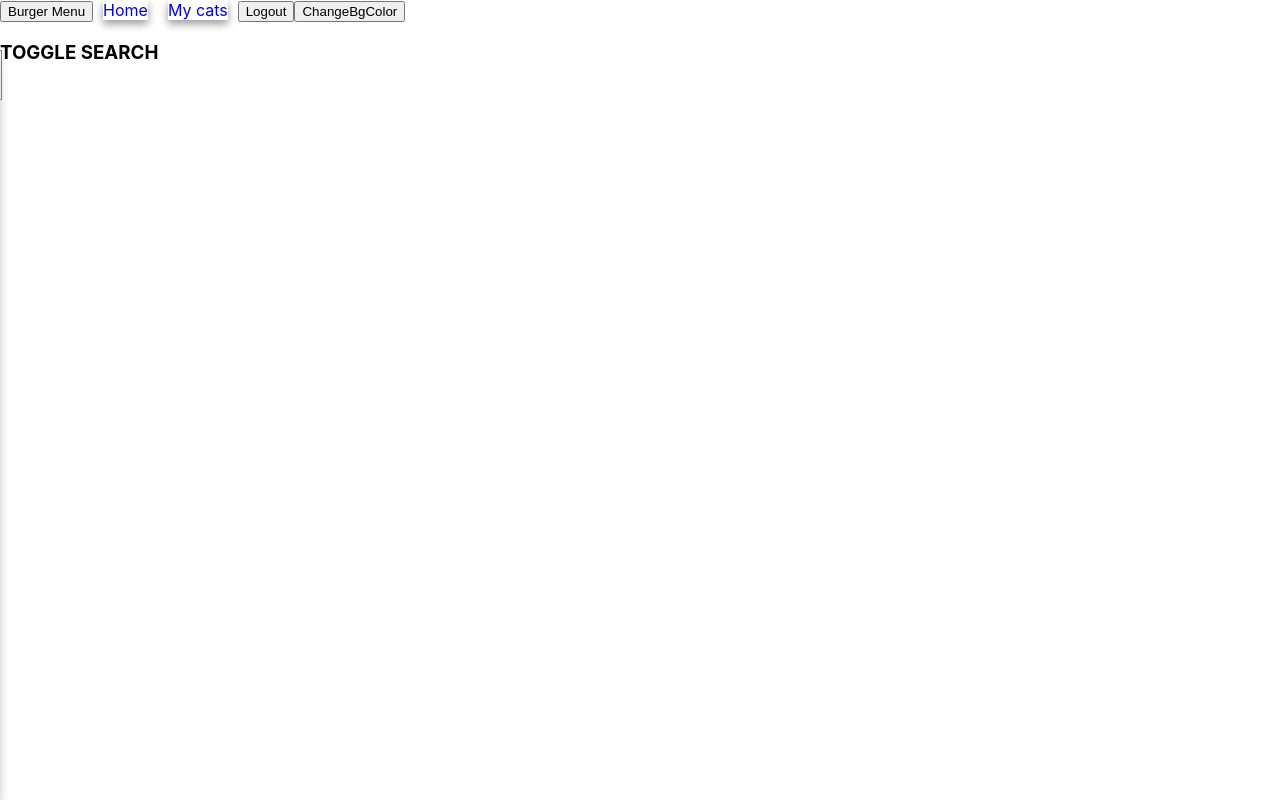
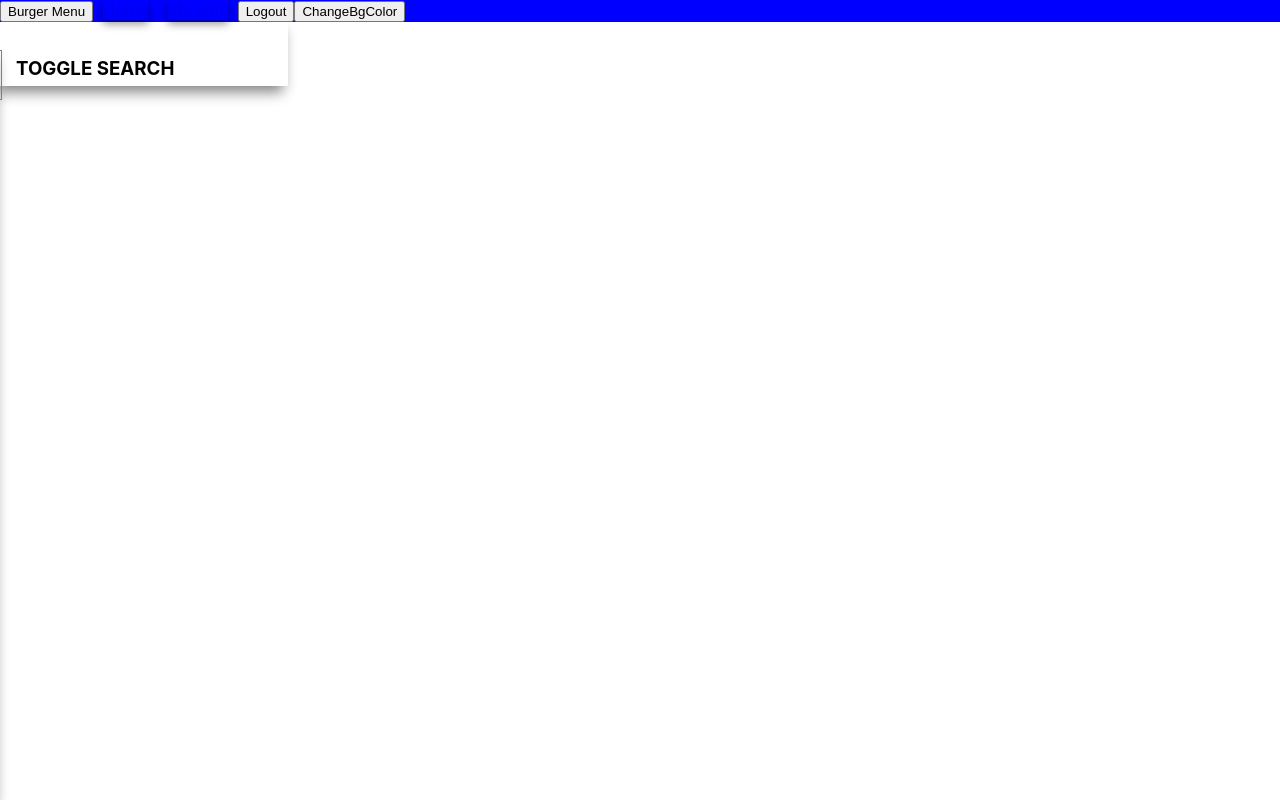
Before and after one commit to BalintAts/catagotchi_frontend, a React (Create React App) app: page / in a window 1280 px wide. Built offline with nearby package versions, Linux system fonts and the light colour scheme.

Commit message:
topsection is a button now, the size wasn't good in the previous commit.

```diff
--- a/src/components/navbar.jsx
+++ b/src/components/navbar.jsx
@@ -19,13 +19,13 @@ const Navbar = props => {
 
     }
 
-    // useEffect(() => {
-    //     document.getElementById("bgButton").addEventListener("click",
-    //         () =>
-    //             counter = counter < colorClasses.length ? ++counter : 0;
-    //             document.getElementById("navbarBg").style.color = colors[counter];
-    //         );
-    // });
+    useEffect(() => {
+        document.getElementById("bgButton").addEventListener("click",
+            () => {
+                counter = counter < colorClasses.length ? ++counter : 0;
+                document.getElementById("navbarBg").style.color = colors[counter];
+            });
+    });
 
     return (
         <div id="navbarBg">
--- a/src/components/sideBar/topSection/topSectionStyle.scss
+++ b/src/components/sideBar/topSection/topSectionStyle.scss
@@ -1,9 +1,10 @@
 .Sidebar_TopSection {
-//     height: 4em;
-//     background-color: blue;
-//     -webkit-box-shadow: -4px 7px 13px -1px rgba(0,0,0,0.49);
-// -moz-box-shadow: -4px 7px 13px -1px rgba(0,0,0,0.49);
-// box-shadow: -4px 7px 13px -1px rgba(0,0,0,0.49);
-//     align-items: center;
-//     padding: 1em;
+    height: 2em;
+    width:20%;
+    // background-color: blue;
+    -webkit-box-shadow: -4px 7px 13px -1px rgba(0,0,0,0.49);
+-moz-box-shadow: -4px 7px 13px -1px rgba(0,0,0,0.49);
+box-shadow: -4px 7px 13px -1px rgba(0,0,0,0.49);
+    align-items: center;
+    padding: 1em;
 }
--- a/src/styles/navbarStyle.css
+++ b/src/styles/navbarStyle.css
@@ -1,14 +1,16 @@
+#navbarBg {
+    background-color: blue;
+}
 
-
-.red {
+#red {
     background-color: red;
 }
 
-.green {
+#green {
     background-color: green;
 }
 
-.blue {
+#blue {
     background-color: blue;
 }
 
```
